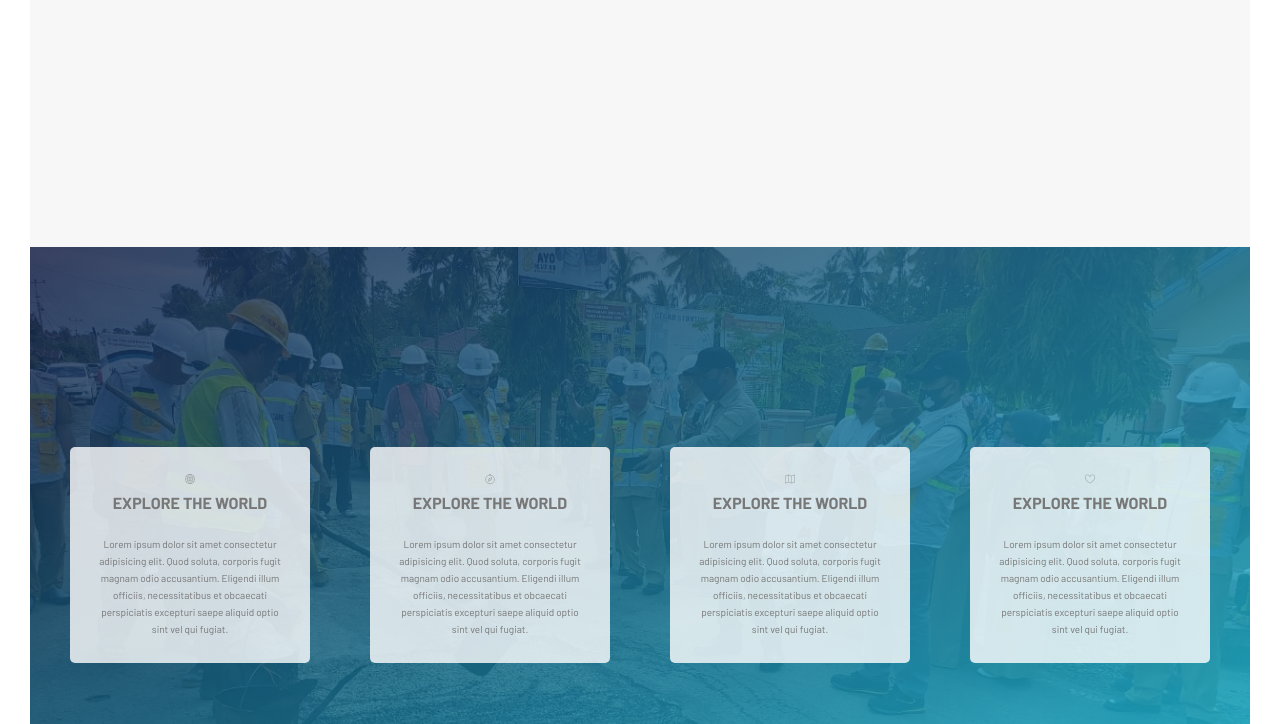
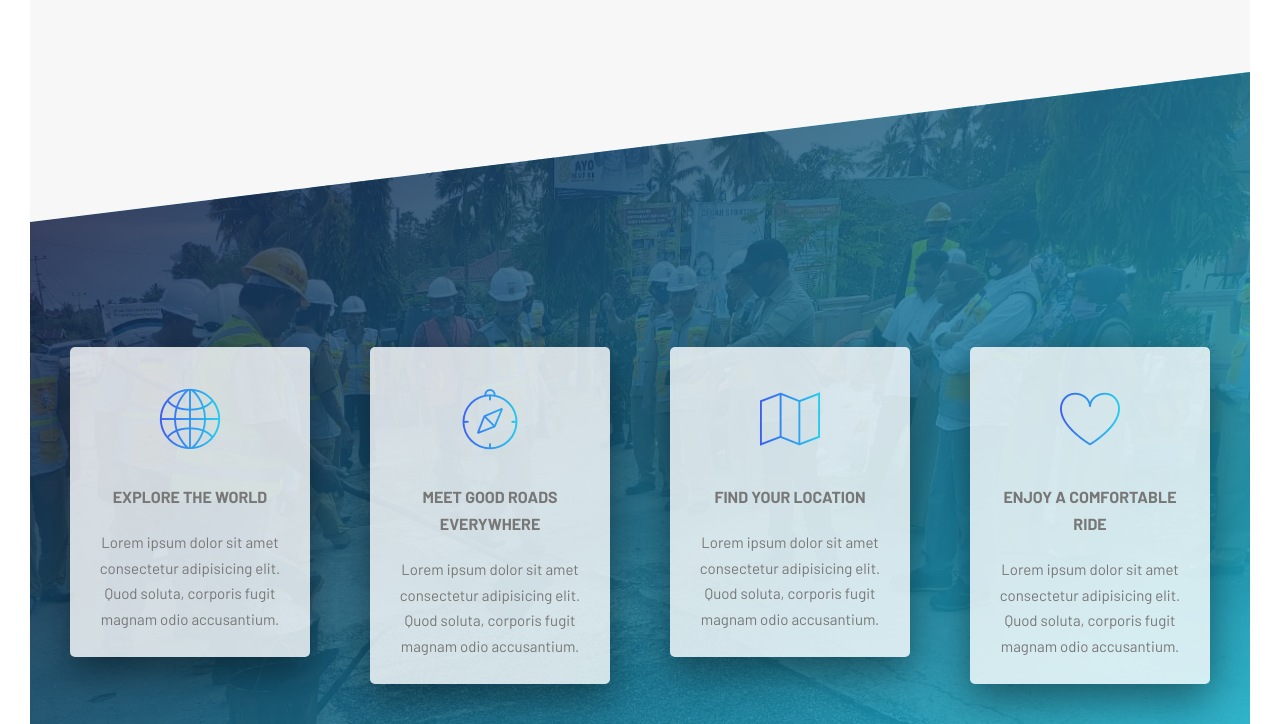
Before and after one commit to Rezkynnd/landingPage, a website: page index.html in a window 1280 px wide. Shown: the part 1429-2153 px from the top of the page. Drawn offline with Linux system fonts and the light colour scheme.

Commit message:
update:section features

```diff
--- a/index.html
+++ b/index.html
@@ -99,9 +99,7 @@
               </h3>
               <p class="feature-box__text">
                 Lorem ipsum dolor sit amet consectetur adipisicing elit. Quod
-                soluta, corporis fugit magnam odio accusantium. Eligendi illum
-                officiis, necessitatibus et obcaecati perspiciatis excepturi
-                saepe aliquid optio sint vel qui fugiat.
+                soluta, corporis fugit magnam odio accusantium.
               </p>
             </div>
           </div>
@@ -110,13 +108,11 @@
             <div class="feature-box">
               <i class="icon-basic-compass feature-box__icon"></i>
               <h3 class="heading-tertiary u-margin-bottom-small">
-                explore the world
+                meet good roads everywhere
               </h3>
               <p class="feature-box__text">
                 Lorem ipsum dolor sit amet consectetur adipisicing elit. Quod
-                soluta, corporis fugit magnam odio accusantium. Eligendi illum
-                officiis, necessitatibus et obcaecati perspiciatis excepturi
-                saepe aliquid optio sint vel qui fugiat.
+                soluta, corporis fugit magnam odio accusantium.
               </p>
             </div>
           </div>
@@ -125,13 +121,11 @@
             <div class="feature-box">
               <i class="icon-basic-map feature-box__icon"></i>
               <h3 class="heading-tertiary u-margin-bottom-small">
-                explore the world
+                find your location
               </h3>
               <p class="feature-box__text">
                 Lorem ipsum dolor sit amet consectetur adipisicing elit. Quod
-                soluta, corporis fugit magnam odio accusantium. Eligendi illum
-                officiis, necessitatibus et obcaecati perspiciatis excepturi
-                saepe aliquid optio sint vel qui fugiat.
+                soluta, corporis fugit magnam odio accusantium.
               </p>
             </div>
           </div>
@@ -140,13 +134,11 @@
             <div class="feature-box">
               <i class="icon-basic-heart feature-box__icon"></i>
               <h3 class="heading-tertiary u-margin-bottom-small">
-                explore the world
+                enjoy a comfortable ride
               </h3>
               <p class="feature-box__text">
                 Lorem ipsum dolor sit amet consectetur adipisicing elit. Quod
-                soluta, corporis fugit magnam odio accusantium. Eligendi illum
-                officiis, necessitatibus et obcaecati perspiciatis excepturi
-                saepe aliquid optio sint vel qui fugiat.
+                soluta, corporis fugit magnam odio accusantium.
               </p>
             </div>
           </div>
--- a/sass-sub/components/_feature-box.scss
+++ b/sass-sub/components/_feature-box.scss
@@ -3,10 +3,27 @@
   border-radius: 0.5rem;
   padding: 2.5rem;
   text-align: center;
+  font-size: 1.5rem;
+  box-shadow: 0 1.5rem 4rem rgba($color-black, 0.45);
+  transition: all 0.2s;
 
   &__icon {
+    font-size: 6rem;
+    margin-bottom: 0.5rem;
+    padding: 0.2rem;
+    display: inline-block;
+    background-image: linear-gradient(
+      to right,
+      $color-primary,
+      $color-primary-light
+    );
+    -webkit-background-clip: text;
+    background-clip: text;
+    color: transparent;
   }
 
-  &__text {
+  &:hover {
+    transform: scale(1.05) translateY(-1.5rem);
+    box-shadow: 0 2.5rem 4rem rgba($color-black, 0.55);
   }
 }
--- a/sass-sub/pages/_home.scss
+++ b/sass-sub/pages/_home.scss
@@ -13,4 +13,10 @@
     ),
     url(../../img/hero-image-2.jpeg);
   background-size: cover;
+  transform: skewY(-7deg);
+  margin-top: -10rem;
+
+  & > * {
+    transform: skewY(7deg);
+  }
 }
```
Also changed, not shown: css-sub/style.css.
